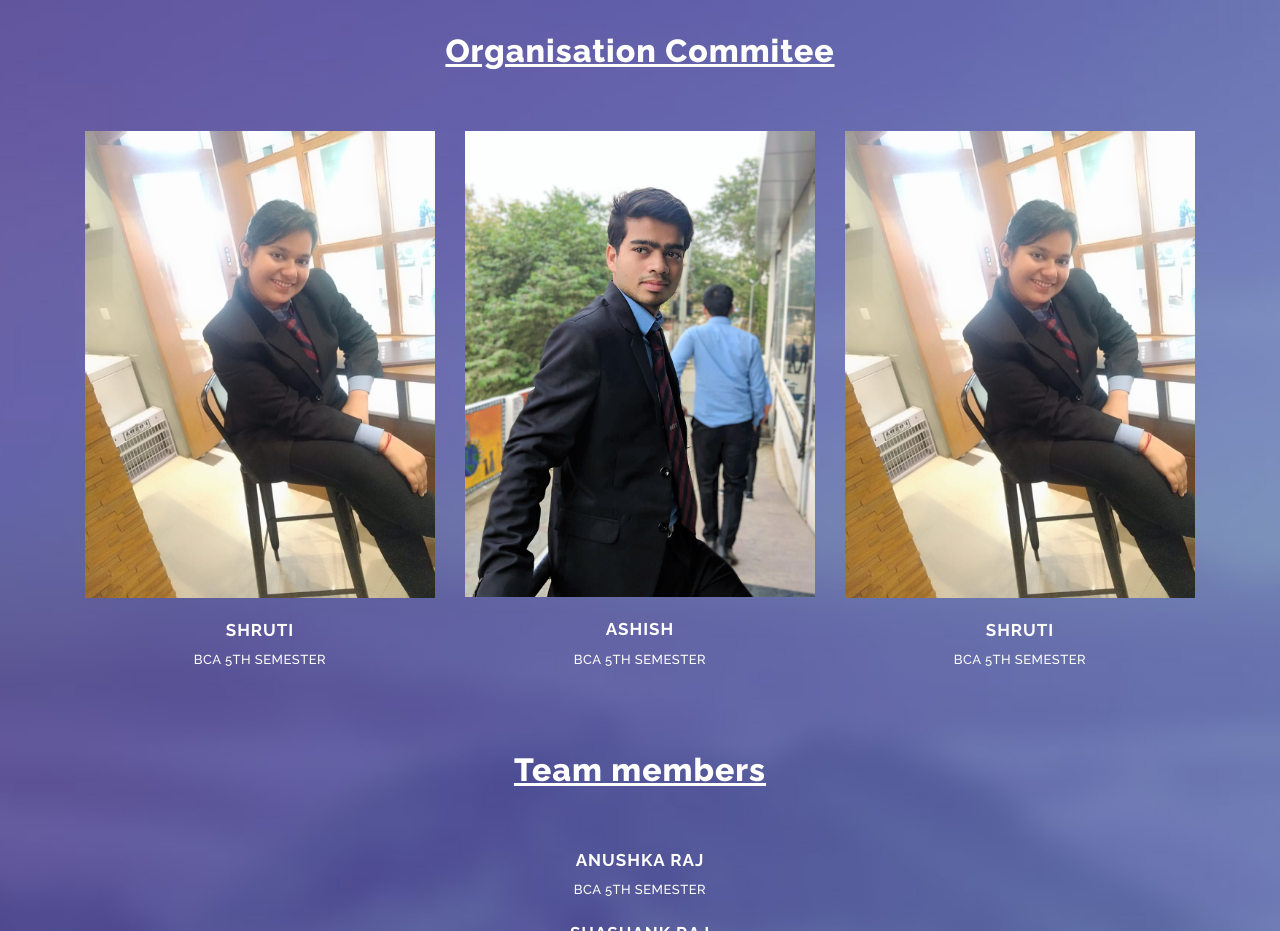
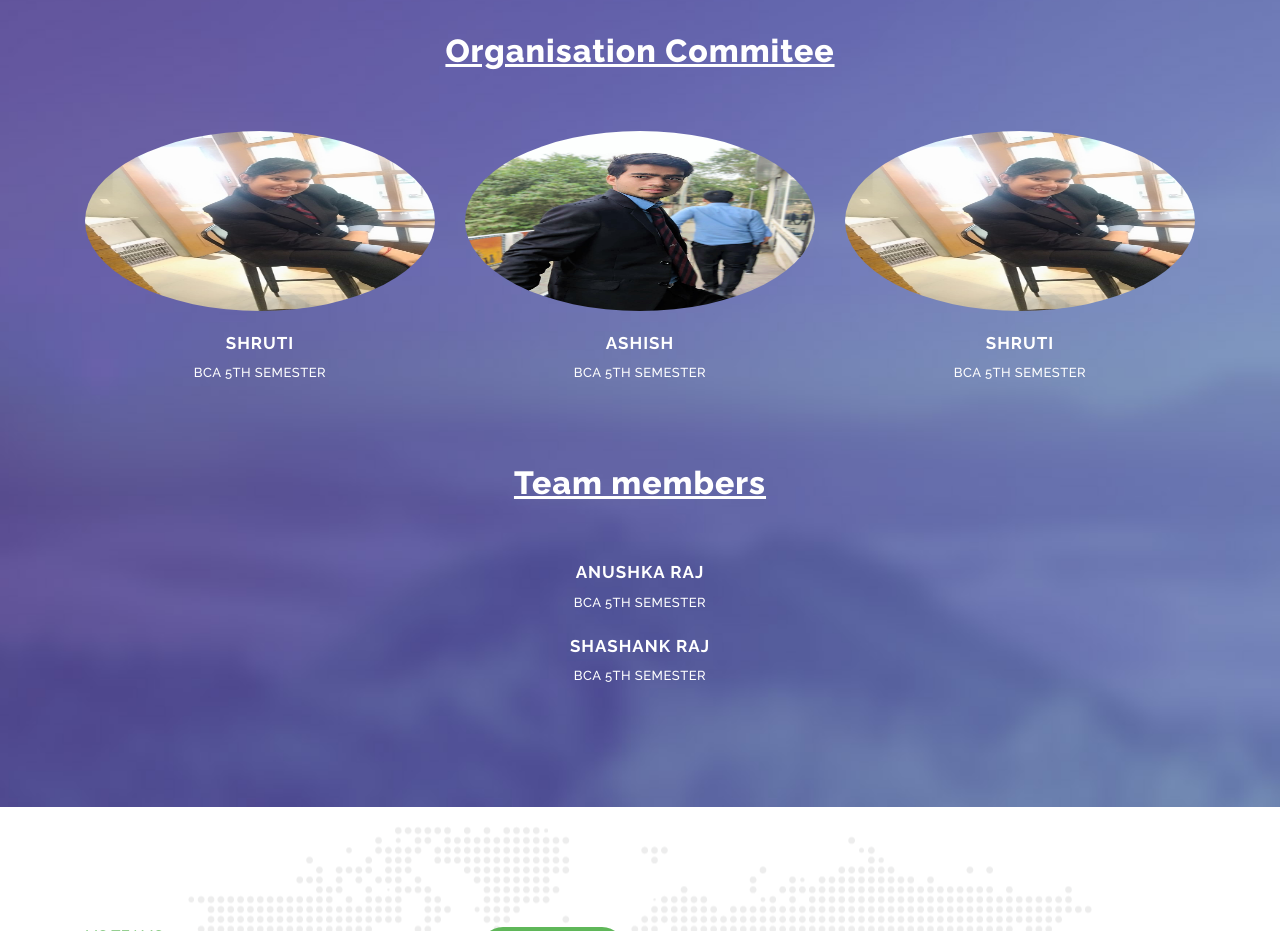
Before and after one commit to harsh-ops/teachersday, a plain HTML site: page index.html in a window 1280 px wide. Shown: the part 2360-3291 px from the top of the page. Drawn offline with Linux system fonts and the light colour scheme.

Commit message:
Updated form

```diff
--- a/assets/css/templatemo-breezed.css
+++ b/assets/css/templatemo-breezed.css
@@ -1156,6 +1156,17 @@ testimonials
 
 #testimonials .item .member-thumb {
   position: relative;
+
+
+
+}
+
+cite img {
+  height: 180px;
+  width: 10px;
+  border-radius: 50%;
+  margin-right: 10px;
+
 }
 
 #testimonials .item .hover-effect {
--- a/index.html
+++ b/index.html
@@ -281,7 +281,8 @@ https://templatemo.com/tm-543-breezed
                     <div class="owl-carousel owl-theme">
                         <div class="item author-item">
                             <div class="member-thumb">
-                                <img src="assets/images/shruti at 9.21.10 AM.jpeg" alt="">
+                              <!--    <img src="assets/images/shruti at 9.21.10 AM.jpeg" alt="">  -->
+                              <cite><img src="assets/images/shruti at 9.21.10 AM.jpeg" alt="customer-1"></cite>
                                 <div class="hover-effect">
                                     <div class="hover-content">
                                        <h4>Shruti</h4>
@@ -294,7 +295,8 @@ https://templatemo.com/tm-543-breezed
                         </div>
                         <div class="item author-item">
                             <div class="member-thumb">
-                                <img src="assets/images/am dp.jpg" alt="">
+                               <!--   <img src="assets/images/am dp.jpg" alt="">  -->
+                               <cite><img src="assets/images/am dp.jpg" alt="customer-1"></cite>
                                 <div class="hover-effect">
                                     <div class="hover-content">
                                        <h4>Ashish</h4>
```
